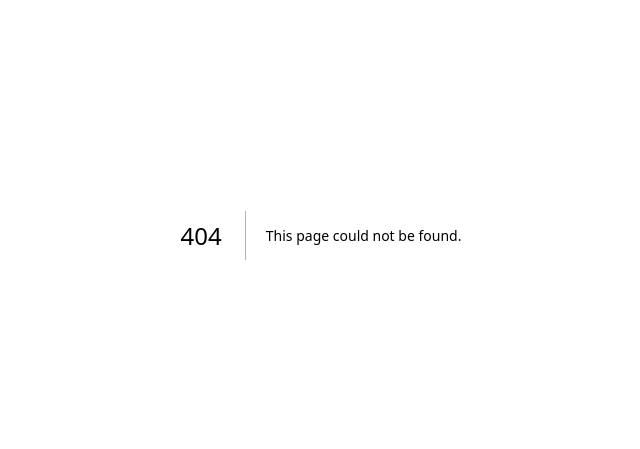
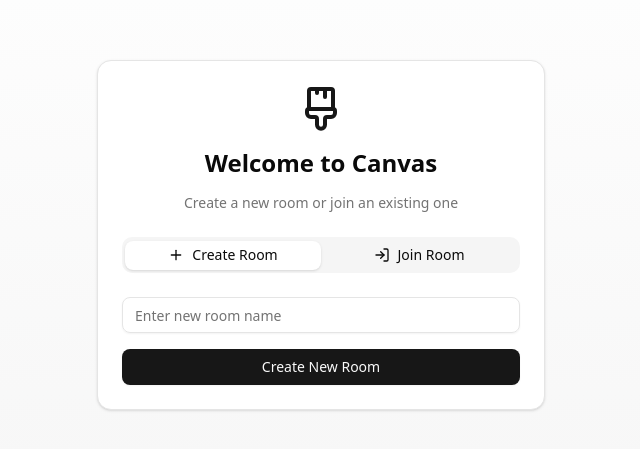
Before and after one commit to rashmiofficial45/Excalidraw-app, a Next.js app in the folder apps/excalidraw-frontend/: page /room in a window 1280 px wide. Before the commit this address had no page. Shown: the part 165-614 px from the top of the page, without its empty margins (319-959 px from the left). Built offline with nearby package versions, Linux system fonts and the light colour scheme.

Commit message:
feat(ui): implement Tabs component with create and join room functionality

```diff
--- /dev/null
+++ b/apps/excalidraw-frontend/app/room/page.tsx
@@ -0,0 +1,107 @@
+"use client";
+
+
+import { Tabs, TabsContent, TabsList, TabsTrigger } from "@/components/ui/tabs";
+import { Card, CardContent, CardDescription, CardHeader, CardTitle } from "@repo/ui/components/ui/card";
+import { Paintbrush2, Plus, LogIn } from "lucide-react";
+import { useRouter } from "next/navigation";
+import { useState } from "react";
+import { Input } from "../../components/ui/input";
+import { Button } from "@repo/ui/components/ui/button";
+import { BACKEND_URL } from "../../lib/config";
+import axios from "axios";
+
+export default function Home() {
+    const router = useRouter();
+    const [newRoomName, setNewRoomName] = useState("");
+    const [existingRoomName, setExistingRoomName] = useState("");
+
+    const handleCreateRoom = async (e: React.FormEvent) => {
+        e.preventDefault();
+        const result = await axios.post(`${BACKEND_URL}/room`, {
+            name: newRoomName
+        },
+            {
+                headers: {
+                    Authorization: `${localStorage.getItem("token")}`,
+                },
+            });
+        const roomId = result.data.roomId
+        if (roomId){
+            router.push(`/canvas/${roomId}`)
+        }
+    };
+
+    const handleJoinRoom = async(e: React.FormEvent) => {
+        e.preventDefault();
+        const result = await axios.get(`${BACKEND_URL}/room/${existingRoomName}`);
+        const roomId = result.data.roomId
+        if (roomId) {
+            router.push(`/canvas/${roomId}`)
+        }
+    };
+
+    return (
+        <main className="min-h-screen flex items-center justify-center bg-gradient-to-b from-background to-muted p-4">
+            <Card className="w-full max-w-md">
+                <CardHeader className="space-y-2 text-center">
+                    <div className="flex justify-center">
+                        <Paintbrush2 className="h-12 w-12 text-primary" />
+                    </div>
+                    <CardTitle className="text-2xl font-bold">Welcome to Canvas</CardTitle>
+                    <CardDescription>
+                        Create a new room or join an existing one
+                    </CardDescription>
+                </CardHeader>
+                <CardContent>
+                    <Tabs defaultValue="create" className="w-full">
+                        <TabsList className="grid w-full grid-cols-2">
+                            <TabsTrigger value="create" className="flex items-center gap-2">
+                                <Plus className="h-4 w-4" />
+                                Create Room
+                            </TabsTrigger>
+                            <TabsTrigger value="join" className="flex items-center gap-2">
+                                <LogIn className="h-4 w-4" />
+                                Join Room
+                            </TabsTrigger>
+                        </TabsList>
+                        <TabsContent value="create">
+                            <form onSubmit={handleCreateRoom} className="space-y-4 mt-4">
+                                <div className="space-y-2">
+                                    <Input
+                                        type="text"
+                                        placeholder="Enter new room name"
+                                        value={newRoomName}
+                                        onChange={(e) => setNewRoomName(e.target.value)}
+                                        required
+                                        className="w-full"
+                                    />
+                                </div>
+                                <Button type="submit" className="w-full">
+                                    Create New Room
+                                </Button>
+                            </form>
+                        </TabsContent>
+                        <TabsContent value="join">
+                            <form onSubmit={handleJoinRoom} className="space-y-4 mt-4">
+                                <div className="space-y-2">
+                                    <Input
+                                        type="text"
+                                        placeholder="Enter existing room name"
+                                        value={existingRoomName}
+                                        onChange={(e) => setExistingRoomName(e.target.value)}
+                                        required
+                                        className="w-full"
+                                    />
+                                </div>
+                                <Button type="submit" variant="secondary" className="w-full">
+                                    Join Existing Room
+                                </Button>
+                            </form>
+                        </TabsContent>
+                    </Tabs>
+                </CardContent>
+            </Card>
+        </main>
+    );
+}
--- a/apps/excalidraw-frontend/components/Navbar.tsx
+++ b/apps/excalidraw-frontend/components/Navbar.tsx
@@ -2,12 +2,13 @@
 import React, { useState } from 'react';
 import { Menu, X } from 'lucide-react';
 import { Button } from './ui/button';
+import Link from 'next/link';
 
 const Navbar = () => {
     const [isOpen, setIsOpen] = useState(false);
 
     return (
-        <nav className="sticky top-0 z-50 w-full border-b border-gray-200 bg-white/80 backdrop-blur-md">
+        <div className="sticky top-0 z-50 w-full border-b border-gray-200 bg-white/80 backdrop-blur-md">
             <div className="container mx-auto flex h-16 items-center justify-between px-4 md:px-6">
                 <div className="flex items-center gap-2">
                     <div className="text-xl font-bold text-brand-500">Excalidraw</div>
@@ -21,8 +22,12 @@
                 </div>
 
                 <div className="hidden md:flex items-center gap-4">
-                    <Button variant="outline" className="text-sm">Sign In</Button>
-                    <Button className="bg-gray-500 hover:bg-gray-600">Try Now</Button>
+                    <Link href={"/signin"}>
+                        <Button variant="outline" className="text-sm">Sign In</Button>
+                    </Link>
+                    <Link href={"/signup"}>
+                        <Button className="bg-gray-500 hover:bg-gray-600">Try Now</Button>
+                    </Link>
                 </div>
 
                 <button
@@ -42,13 +47,17 @@
                         <a href="#testimonials" className="text-sm font-medium hover:text-brand-500 py-2">Testimonials</a>
                         <a href="#pricing" className="text-sm font-medium hover:text-brand-500 py-2">Pricing</a>
                         <div className="flex flex-col gap-2 pt-2">
-                            <Button variant="ghost" className="text-sm">Sign In</Button>
-                            <Button className="bg-brand-500 hover:bg-brand-600">Try Now</Button>
+                            <Link href={"/signin"}>
+                                <Button variant="ghost" className="text-sm">Sign In</Button>
+                            </Link>
+                            <Link href={"/signup"}>
+                                <Button className="bg-gray-500 hover:bg-gray-600">Try Now</Button>
+                            </Link>
                         </div>
                     </div>
                 </div>
             )}
-        </nav>
+        </div>
     );
 };
 
--- a/apps/excalidraw-frontend/components/auth/Auth.tsx
+++ b/apps/excalidraw-frontend/components/auth/Auth.tsx
@@ -48,7 +48,7 @@
                 const token = response.data
                 localStorage.setItem("token", token)
                 console.log(token , "Signed in Successfully")
-                router.push("/");
+                router.push("/room");
             }
         } catch (error:any) {
             console.error("Auth error:", error.response?.data || error.message);
--- a/apps/excalidraw-frontend/package.json
+++ b/apps/excalidraw-frontend/package.json
@@ -12,6 +12,7 @@
     "@radix-ui/react-label": "^2.1.2",
     "@radix-ui/react-separator": "^1.1.2",
     "@radix-ui/react-slot": "^1.1.2",
+    "@radix-ui/react-tabs": "^1.1.4",
     "axios": "^1.8.4",
     "class-variance-authority": "^0.7.1",
     "clsx": "^2.1.1",
--- /dev/null
+++ b/apps/excalidraw-frontend/src/components/ui/tabs.tsx
@@ -0,0 +1,66 @@
+"use client"
+
+import * as React from "react"
+import * as TabsPrimitive from "@radix-ui/react-tabs"
+import { cn } from "../../../lib/utils"
+
+
+function Tabs({
+  className,
+  ...props
+}: React.ComponentProps<typeof TabsPrimitive.Root>) {
+  return (
+    <TabsPrimitive.Root
+      data-slot="tabs"
+      className={cn("flex flex-col gap-2", className)}
+      {...props}
+    />
+  )
+}
+
+function TabsList({
+  className,
+  ...props
+}: React.ComponentProps<typeof TabsPrimitive.List>) {
+  return (
+    <TabsPrimitive.List
+      data-slot="tabs-list"
+      className={cn(
+        "bg-muted text-muted-foreground inline-flex h-9 w-fit items-center justify-center rounded-lg p-[3px]",
+        className
+      )}
+      {...props}
+    />
+  )
+}
+
+function TabsTrigger({
+  className,
+  ...props
+}: React.ComponentProps<typeof TabsPrimitive.Trigger>) {
+  return (
+    <TabsPrimitive.Trigger
+      data-slot="tabs-trigger"
+      className={cn(
+        "data-[state=active]:bg-background dark:data-[state=active]:text-foreground focus-visible:border-ring focus-visible:ring-ring/50 focus-visible:outline-ring dark:data-[state=active]:border-input dark:data-[state=active]:bg-input/30 text-foreground dark:text-muted-foreground inline-flex h-[calc(100%-1px)] flex-1 items-center justify-center gap-1.5 rounded-md border border-transparent px-2 py-1 text-sm font-medium whitespace-nowrap transition-[color,box-shadow] focus-visible:ring-[3px] focus-visible:outline-1 disabled:pointer-events-none disabled:opacity-50 data-[state=active]:shadow-sm [&_svg]:pointer-events-none [&_svg]:shrink-0 [&_svg:not([class*='size-'])]:size-4",
+        className
+      )}
+      {...props}
+    />
+  )
+}
+
+function TabsContent({
+  className,
+  ...props
+}: React.ComponentProps<typeof TabsPrimitive.Content>) {
+  return (
+    <TabsPrimitive.Content
+      data-slot="tabs-content"
+      className={cn("flex-1 outline-none", className)}
+      {...props}
+    />
+  )
+}
+
+export { Tabs, TabsList, TabsTrigger, TabsContent }
```
Also changed, not shown: 1 other file (tests, documents, lock files or other folders).
